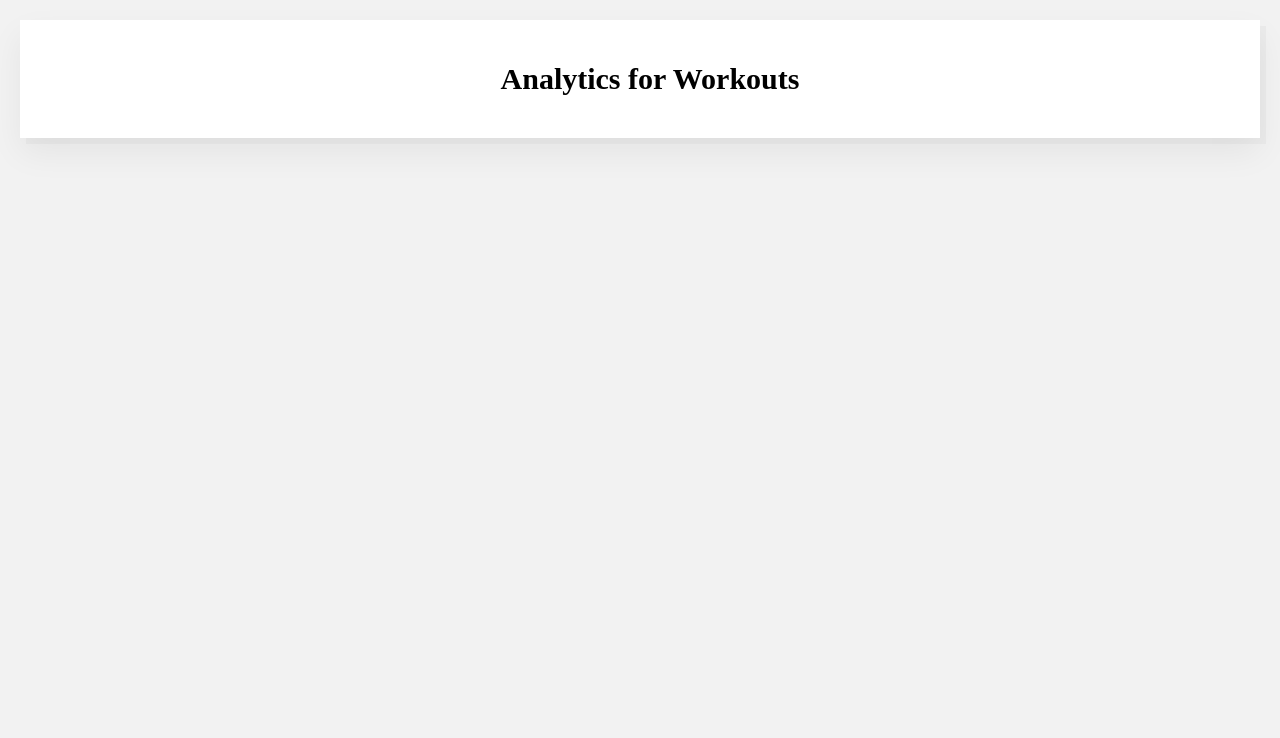
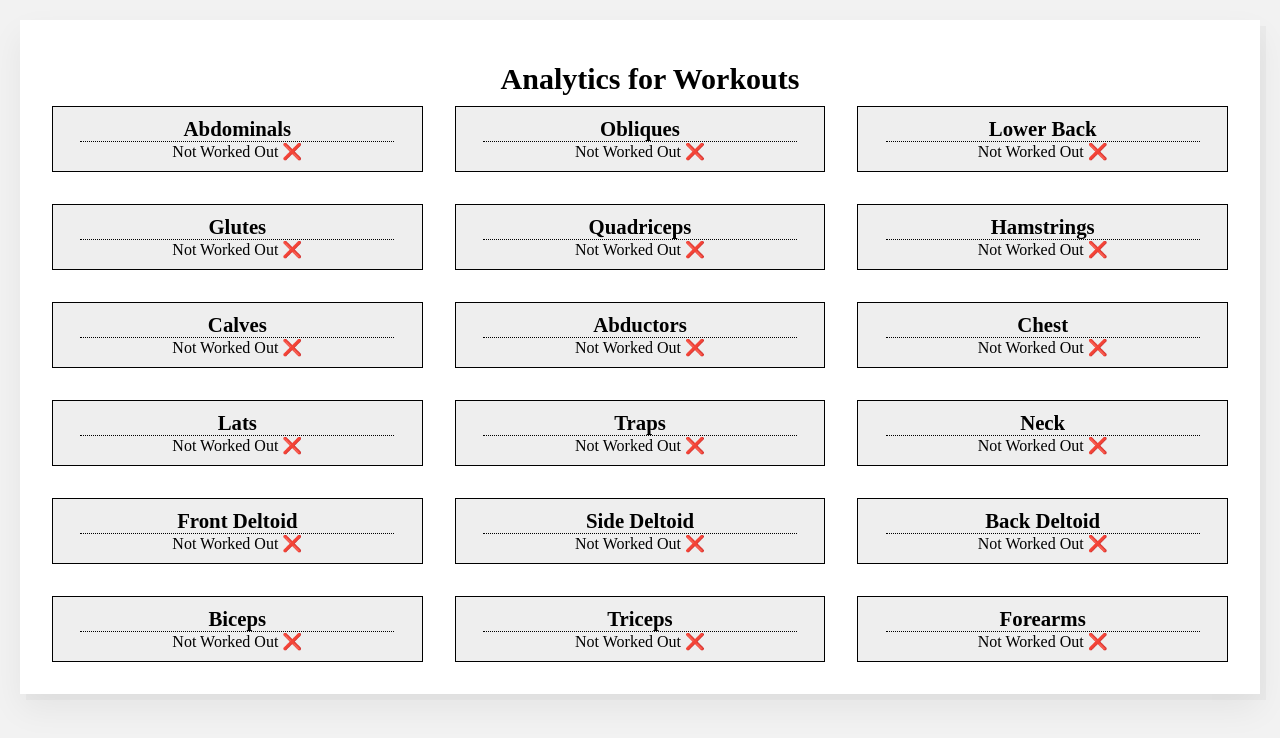
Before and after one commit to EddV99/workout-stats, a React (Vite) app: page /details/1 in a window 1280 px wide. Shown: the top 738 px of the page. Built offline with nearby package versions, Linux system fonts and the light colour scheme.

Commit message:
more workout details and styling

```diff
--- a/src/pages/DetailsPage/DetailsPage.module.css
+++ b/src/pages/DetailsPage/DetailsPage.module.css
@@ -14,13 +14,28 @@
   border-radius: 5px;
 }
 
-#group {
+#group, #groupEmpty {
   box-sizing: border-box;
   padding: 10px;
   border: 1px solid;
   display: flex;
   flex-direction: column;
   align-items: center;
+  width: 100%;
+  height: 100%;
+}
+
+#groupEmpty {
+  background-color: #eeeeee;
+}
+
+#name {
+  box-sizing: border-box;
+  font-weight: bold;
+  font-size: 1.3rem;
+  border-bottom: 1px dotted;
+  width: 90%;
+  text-align: center;
 }
 
 #title {
--- a/src/pages/DetailsPage/DetailsPage.tsx
+++ b/src/pages/DetailsPage/DetailsPage.tsx
@@ -37,7 +37,17 @@ function Content() {
 function Analytics() {
   const { workouts } = useWorkoutData();
 
-  const data = new Map<Muscle, { reps: number, sets: number, rest: number }>();
+  const data = new Map<Muscle, {
+    totalReps: number,
+    totalSets: number,
+    totalRest: number,
+    primaryReps: number,
+    primarySets: number,
+    primaryRest: number,
+    secondaryReps: number,
+    secondarySets: number,
+    secondaryRest: number,
+  }>();
 
   // parse data
   workouts.forEach(w => {
@@ -45,17 +55,29 @@ function Analytics() {
       e.primary.forEach(p => {
         let v = data.get(p);
         if (!v)
-          v = { reps: 0, sets: 0, rest: 0 };
-        v.reps += e.reps;
-        v.sets += e.sets;
+          v = {
+            totalReps: 0, totalSets: 0, totalRest: 0,
+            primaryReps: 0, primarySets: 0, primaryRest: 0,
+            secondaryReps: 0, secondarySets: 0, secondaryRest: 0,
+          };
+        v.totalReps += e.reps;
+        v.totalSets += e.sets;
+        v.primaryReps += e.reps;
+        v.primarySets += e.sets;
         data.set(p, v);
       });
       e.secondary.forEach(s => {
         let v = data.get(s);
         if (!v)
-          v = { reps: 0, sets: 0, rest: 0 };
-        v.reps += e.reps;
-        v.sets += e.sets;
+          v = {
+            totalReps: 0, totalSets: 0, totalRest: 0,
+            primaryReps: 0, primarySets: 0, primaryRest: 0,
+            secondaryReps: 0, secondarySets: 0, secondaryRest: 0,
+          };
+        v.totalReps += e.reps;
+        v.totalSets += e.sets;
+        v.secondaryReps += e.reps;
+        v.secondarySets += e.sets;
         data.set(s, v);
       });
     });
@@ -65,12 +87,21 @@ function Analytics() {
     {ALL_MUSCLE.map((mg) => {
       return data.has(mg) ? (
         <div id={Styles.group} key={mg}>
-          <div>{mg}</div>
-          <div>Sets: {data.get(mg)?.sets}</div>
-          <div>Reps: {data.get(mg)?.reps}</div>
+          <div id={Styles.name}>{mg}</div>
+          <div>Total Sets: {data.get(mg)?.totalSets}</div>
+          <div>Total Reps: {data.get(mg)?.totalReps}</div>
+          <div>Primary Target Sets: {data.get(mg)?.primarySets}</div>
+          <div>Primary Target Reps: {data.get(mg)?.primaryReps}</div>
+          <div>Secondary Target Sets: {data.get(mg)?.secondarySets}</div>
+          <div>Secondary Target Reps: {data.get(mg)?.secondaryReps}</div>
           <br />
         </div>
-      ) : "";
+      ) :
+        <div id={Styles.groupEmpty} key={mg}>
+          <div id={Styles.name}>{mg}</div>
+          Not Worked Out ❌
+          <br />
+        </div>;
     })}
   </div >;
 }
```
